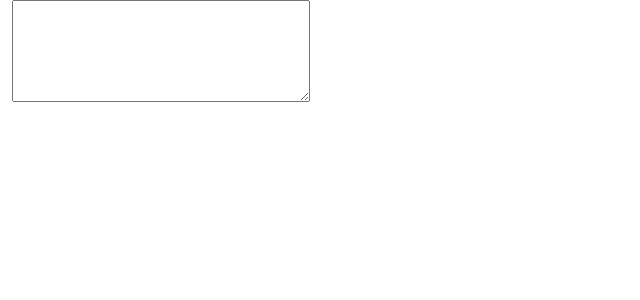
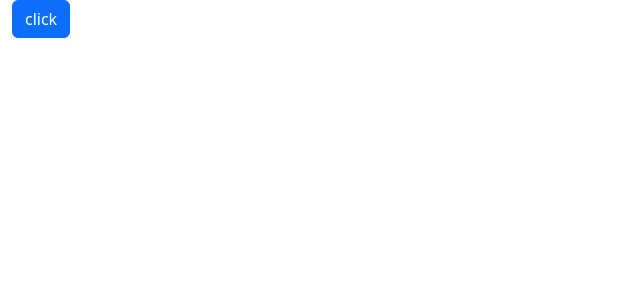
Before and after one commit to vajaganidhanesh/react-shopping, a React (Create React App) app: page / in a window 1280 px wide. Shown: the top 300 px of the page, without its empty margins (0-640 px from the left). Built offline with nearby package versions, Linux system fonts and the light colour scheme.

Commit message:
timer functions in React

```diff
--- a/src/components/clipboardEvents/ClipBoard.jsx
+++ b/src/components/clipboardEvents/ClipBoard.jsx
@@ -1,21 +1,68 @@
-import { useState } from "react";
+import { useEffect, useState } from "react";
 
 export function ClipBoard() {
-  const [msg, setMsg] = useState("");
+  // const [msg, setMsg] = useState("");
+  // const [date, setDate] = useState();
+  // const [images] = useState([
+  //   "assets/phone-1.png",
+  //   "assets/phone-2.png",
+  //   "assets/phone-3.png",
+  //   "assets/phone-4.png",
+  //   "assets/phone-5.png",
+  //   "assets/phone-1.png",
+  // ]);
+  const [status, setstatus] = useState(1);
+  const [loader, setLoader] = useState({ display: "none" });
+  const [img, setImg] = useState({ display: "none" });
 
-  function handleCut() {
-    setMsg("Removed - Copied to clipboard");
+  // function handleCut() {
+  //   setMsg("Removed - Copied to clipboard");
+  // }
+  // function handleCopy() {
+  //   setMsg("Copied to Clipboard");
+  // }
+  // function handlePaste() {
+  //   setMsg("Inserted from Clipboard");
+  // }
+
+  // function ShowTime() {
+  //   const date = new Date();
+  //   setDate(date.toLocaleTimeString());
+  // }
+
+  // function LoadImages() {
+  //   count++;
+  //   if (count == images.length) {
+  //     count = 1;
+  //   } else {
+  //     console.log(images[count]);
+  //     setImage(images[count]);
+  //   }
+  // }
+  var count = 0;
+  function loadTiming() {
+    setstatus(count);
+    if (count === 100) {
+      setImg({ display: "block" });
+      setLoader({ display: "none" });
+    } else {
+      count++;
+      setstatus(count);
+    }
   }
-  function handleCopy() {
-    setMsg("Copied to Clipboard");
+  function handleLoadClick() {
+    setLoader({ display: "block" });
+    setInterval(loadTiming, 200);
   }
-  function handlePaste() {
-    setMsg("Inserted from Clipboard");
-  }
+
+  useEffect(() => {
+    // setInterval(loadTiming, 200);
+    // setInterval(ShowTime, 1000);
+  }, []);
 
   return (
     <div className="container-fluid">
-      <textarea
+      {/* <textarea
         onCut={handleCut}
         onCopy={handleCopy}
         onPaste={handlePaste}
@@ -25,6 +72,27 @@ export function ClipBoard() {
         rows="4"
       ></textarea>
       <div>{msg} </div>
+      <div>{date}</div>
+
+      <div className="col-6">
+        <img src={image} className="img-fluid" alt="" />
+      </div> */}
+
+      <div className="row" style={{ height: "90vh" }}>
+        <div>
+          <button className="btn btn-primary" onClick={handleLoadClick}>
+            click{" "}
+          </button>
+        </div>
+        <div className="col d-flex justify-content-center align-items-center flex-column">
+          <img style={img} src="assets/phone-1.png" alt="" />
+          <div style={loader}>
+            <div className="spinner-border"></div>
+            <p>{status} %</p>
+            <p>loading...</p>
+          </div>
+        </div>
+      </div>
     </div>
   );
 }
```
